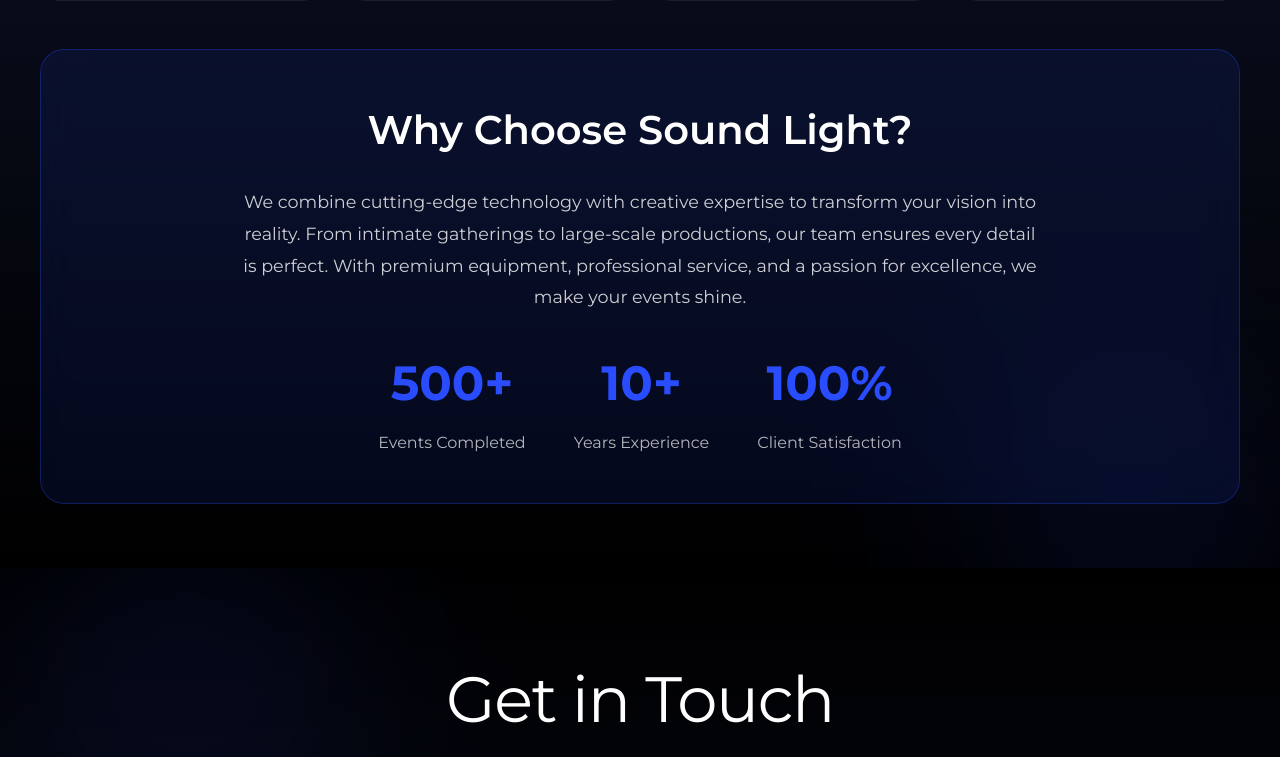
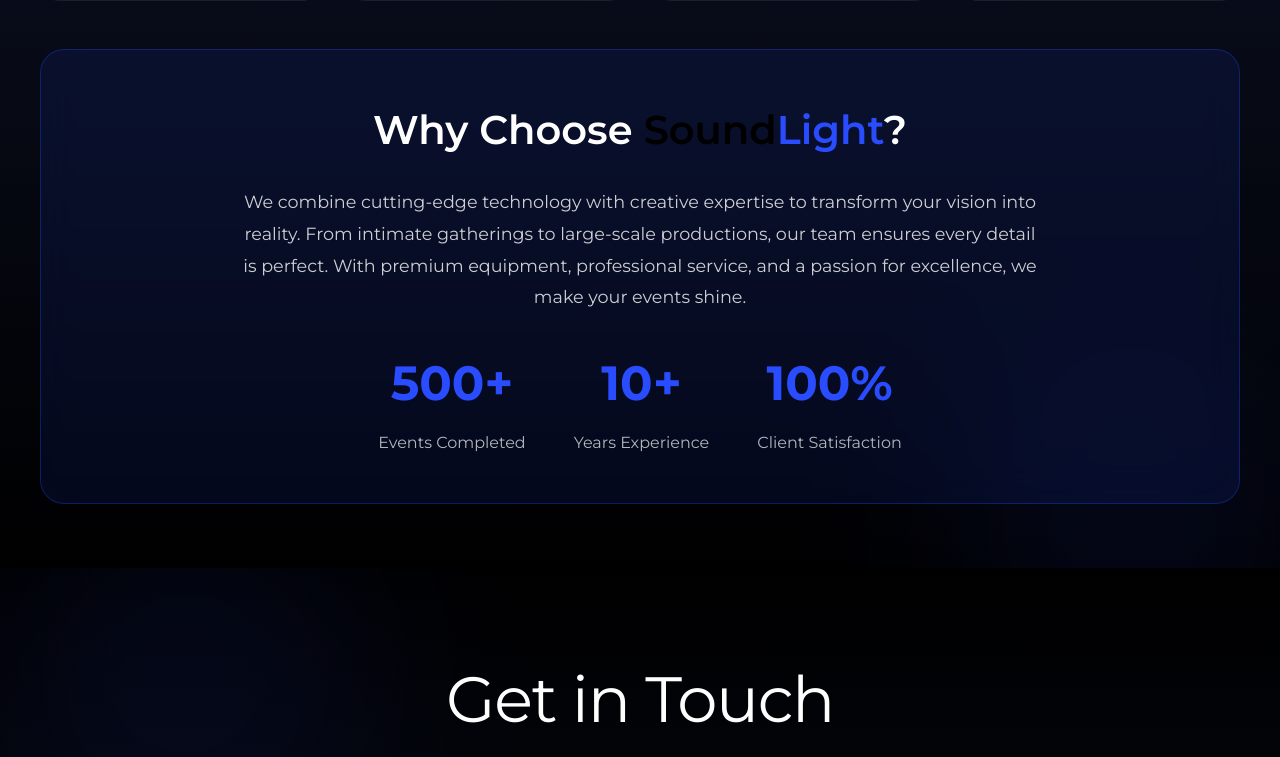
Before and after one commit to Naomi-Faffy/LightSound, a React (Vite) app: page / in a window 1280 px wide. Shown: the part 3673-4430 px from the top of the page. Built offline with nearby package versions, Linux system fonts and the light colour scheme.

Commit message:
Update portfolio

```diff
--- a/src/App.jsx
+++ b/src/App.jsx
@@ -114,7 +114,7 @@ export default function App() {
               margin: 0,
               fontWeight: "400"
             }}>
-              &copy; 2024 Sound Light by Mediatainment.zw™️. All rights reserved. | Privacy Policy | Terms of Service
+              &copy; 2025 Sound Light by Mediatainment.zw™️. All rights reserved. | Privacy Policy | Terms of Service
             </p>
           </div>
         </div>
--- a/src/pages/About.jsx
+++ b/src/pages/About.jsx
@@ -1,6 +1,80 @@
 import { Badge } from "@/components/ui/badge";
 import { Button } from "@/components/ui/button";
 import { Music, Lightbulb, Zap, Users, Award, Target, Heart } from "lucide-react";
+import { useState, useEffect, useRef } from "react";
+
+function useCountUp(end, duration = 2000, shouldStart = false) {
+  const [count, setCount] = useState(0);
+  const [hasAnimated, setHasAnimated] = useState(false);
+
+  useEffect(() => {
+    if (!shouldStart || hasAnimated) return;
+
+    setHasAnimated(true);
+    let startTime;
+    const startValue = 0;
+
+    const animate = (currentTime) => {
+      if (!startTime) startTime = currentTime;
+      const progress = Math.min((currentTime - startTime) / duration, 1);
+
+      const easeOutQuart = 1 - Math.pow(1 - progress, 4);
+      setCount(Math.floor(easeOutQuart * (end - startValue) + startValue));
+
+      if (progress < 1) {
+        requestAnimationFrame(animate);
+      }
+    };
+
+    requestAnimationFrame(animate);
+  }, [end, duration, shouldStart, hasAnimated]);
+
+  return count;
+}
+
+function AnimatedStat({ value, label, suffix = "" }) {
+  const [isVisible, setIsVisible] = useState(false);
+  const ref = useRef(null);
+  const count = useCountUp(value, 2000, isVisible);
+
+  useEffect(() => {
+    const observer = new IntersectionObserver(
+      ([entry]) => {
+        if (entry.isIntersecting) {
+          setIsVisible(true);
+        }
+      },
+      { threshold: 0.3 }
+    );
+
+    if (ref.current) {
+      observer.observe(ref.current);
+    }
+
+    return () => {
+      if (ref.current) {
+        observer.unobserve(ref.current);
+      }
+    };
+  }, []);
+
+  return (
+    <div ref={ref}>
+      <div style={{
+        fontSize: "clamp(2rem, 5vw, 3rem)",
+        fontWeight: "700",
+        color: "#2A4CFF",
+        marginBottom: "0.5rem"
+      }}>
+        {count}{suffix}
+      </div>
+      <div style={{
+        fontSize: "1rem",
+        color: "rgba(255, 255, 255, 0.7)"
+      }}>{label}</div>
+    </div>
+  );
+}
 
 export default function About() {
   return (
@@ -66,14 +140,14 @@ export default function About() {
             letterSpacing: "-0.02em",
             lineHeight: "1.1",
           }}>
-            About <span style={{
+            <span style={{
               display: "inline-block",
               padding: "0.5rem 1.5rem",
               borderRadius: "16px",
-              background: "rgba(255, 255, 255, 0.05)",
+              background: "rgba(255, 255, 255, 0.15)",
               backdropFilter: "blur(20px)",
               WebkitBackdropFilter: "blur(20px)",
-              border: "1px solid rgba(255, 255, 255, 0.1)",
+              border: "1px solid rgba(255, 255, 255, 0.2)",
             }}>
               <span style={{ color: "#000" }}>Sound</span>
               <span style={{ color: "#2A4CFF" }}>Light</span>
@@ -333,7 +407,7 @@ export default function About() {
             color: "#fff",
             marginBottom: "1.5rem",
           }}>
-            Why Choose Sound Light?
+            Why Choose <span style={{ color: "#000" }}>Sound</span><span style={{ color: "#2A4CFF" }}>Light</span>?
           </h2>
 
           <p style={{
@@ -355,44 +429,9 @@ export default function About() {
             flexWrap: "wrap",
             marginTop: "2rem"
           }}>
-            <div>
-              <div style={{
-                fontSize: "clamp(2rem, 5vw, 3rem)",
-                fontWeight: "700",
-                color: "#2A4CFF",
-                marginBottom: "0.5rem"
-              }}>500+</div>
-              <div style={{
-                fontSize: "1rem",
-                color: "rgba(255, 255, 255, 0.7)"
-              }}>Events Completed</div>
-            </div>
-
-            <div>
-              <div style={{
-                fontSize: "clamp(2rem, 5vw, 3rem)",
-                fontWeight: "700",
-                color: "#2A4CFF",
-                marginBottom: "0.5rem"
-              }}>10+</div>
-              <div style={{
-                fontSize: "1rem",
-                color: "rgba(255, 255, 255, 0.7)"
-              }}>Years Experience</div>
-            </div>
-
-            <div>
-              <div style={{
-                fontSize: "clamp(2rem, 5vw, 3rem)",
-                fontWeight: "700",
-                color: "#2A4CFF",
-                marginBottom: "0.5rem"
-              }}>100%</div>
-              <div style={{
-                fontSize: "1rem",
-                color: "rgba(255, 255, 255, 0.7)"
-              }}>Client Satisfaction</div>
-            </div>
+            <AnimatedStat value={500} label="Events Completed" suffix="+" />
+            <AnimatedStat value={10} label="Years Experience" suffix="+" />
+            <AnimatedStat value={100} label="Client Satisfaction" suffix="%" />
           </div>
         </div>
       </div>
--- a/src/styles.css
+++ b/src/styles.css
@@ -175,10 +175,11 @@ body {
         left: -100%;
         top: 70px;
         flex-direction: column;
-        background: rgba(255, 255, 255, 0.05);
-        backdrop-filter: blur(40px);
-        -webkit-backdrop-filter: blur(40px);
-        border: 1px solid rgba(255, 255, 255, 0.1);
+        background: rgba(255, 255, 255, 0.08);
+        backdrop-filter: blur(50px);
+        -webkit-backdrop-filter: blur(50px);
+        border: 1px solid rgba(255, 255, 255, 0.15);
+        box-shadow: 0 8px 32px rgba(0, 0, 0, 0.3);
         width: 100%;
         text-align: center;
         transition: 0.3s;
```
